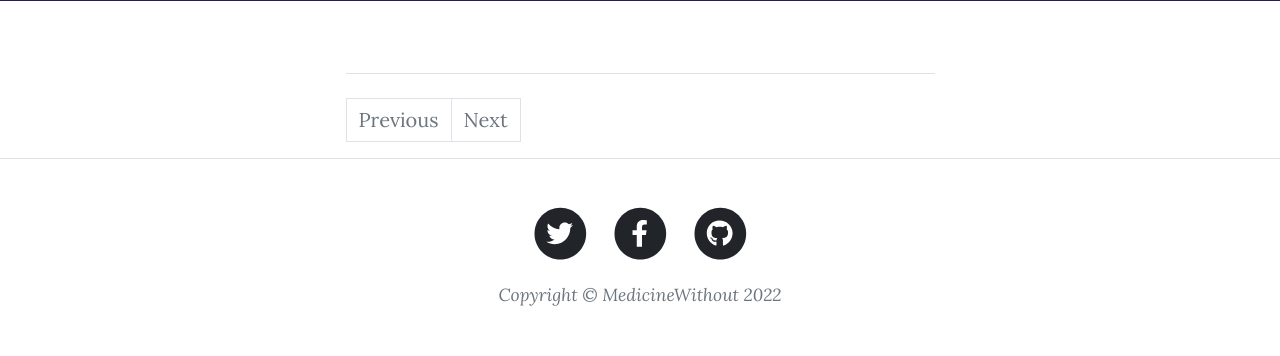
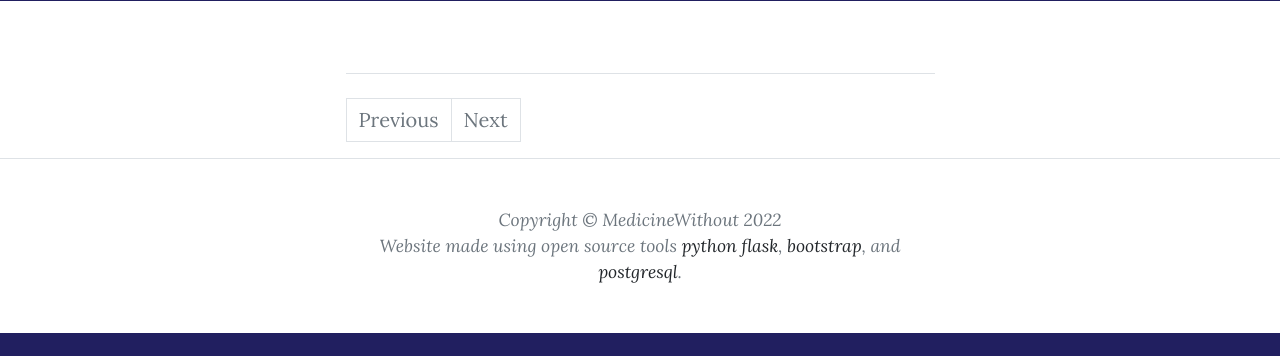
Before and after one commit to jeremybar32093/medicine_without, a Flask app: page / in a window 1280 px wide. Shown: the part 611-967 px from the top of the page. After the commit the page ends 944 px from the top, so only its background shows below. Run offline with Flask 2, Linux system fonts and the light colour scheme; data that the repository does not hold is empty; some libraries are stand-ins or nearby versions.

Commit message:
updated footer on all html pages

```diff
--- a/templates/about.html
+++ b/templates/about.html
@@ -84,7 +84,7 @@
             <div class="container px-4 px-lg-5">
                 <div class="row gx-4 gx-lg-5 justify-content-center">
                     <div class="col-md-10 col-lg-8 col-xl-7">
-                        <ul class="list-inline text-center">
+                        <!-- <ul class="list-inline text-center">
                             <li class="list-inline-item">
                                 <a href="#!">
                                     <span class="fa-stack fa-lg">
@@ -109,8 +109,9 @@
                                     </span>
                                 </a>
                             </li>
-                        </ul>
+                        </ul> -->
                         <div class="small text-center text-muted fst-italic">Copyright &copy; MedicineWithout 2022</div>
+                        <div class="small text-center text-muted fst-italic">Website made using open source tools <a href="https://flask.palletsprojects.com/en/2.0.x/">python flask</a>, <a href="https://getbootstrap.com/">bootstrap</a>, and <a href="https://www.postgresql.org/">postgresql</a>.</div>
                     </div>
                 </div>
             </div>
--- a/templates/community_education.html
+++ b/templates/community_education.html
@@ -124,7 +124,7 @@
             <div class="container px-4 px-lg-5">
                 <div class="row gx-4 gx-lg-5 justify-content-center">
                     <div class="col-md-10 col-lg-8 col-xl-7">
-                        <ul class="list-inline text-center">
+                        <!-- <ul class="list-inline text-center">
                             <li class="list-inline-item">
                                 <a href="#!">
                                     <span class="fa-stack fa-lg">
@@ -149,8 +149,9 @@
                                     </span>
                                 </a>
                             </li>
-                        </ul>
+                        </ul> -->
                         <div class="small text-center text-muted fst-italic">Copyright &copy; MedicineWithout 2022</div>
+                        <div class="small text-center text-muted fst-italic">Website made using open source tools <a href="https://flask.palletsprojects.com/en/2.0.x/">python flask</a>, <a href="https://getbootstrap.com/">bootstrap</a>, and <a href="https://www.postgresql.org/">postgresql</a>.</div>
                     </div>
                 </div>
             </div>
--- a/templates/contact.html
+++ b/templates/contact.html
@@ -139,7 +139,7 @@
             <div class="container px-4 px-lg-5">
                 <div class="row gx-4 gx-lg-5 justify-content-center">
                     <div class="col-md-10 col-lg-8 col-xl-7">
-                        <ul class="list-inline text-center">
+                        <!-- <ul class="list-inline text-center">
                             <li class="list-inline-item">
                                 <a href="#!">
                                     <span class="fa-stack fa-lg">
@@ -164,8 +164,9 @@
                                     </span>
                                 </a>
                             </li>
-                        </ul>
+                        </ul> -->
                         <div class="small text-center text-muted fst-italic">Copyright &copy; MedicineWithout 2022</div>
+                        <div class="small text-center text-muted fst-italic">Website made using open source tools <a href="https://flask.palletsprojects.com/en/2.0.x/">python flask</a>, <a href="https://getbootstrap.com/">bootstrap</a>, and <a href="https://www.postgresql.org/">postgresql</a>.</div>
                     </div>
                 </div>
             </div>
--- a/templates/contributors.html
+++ b/templates/contributors.html
@@ -121,7 +121,7 @@
             <div class="container px-4 px-lg-5">
                 <div class="row gx-4 gx-lg-5 justify-content-center">
                     <div class="col-md-10 col-lg-8 col-xl-7">
-                        <ul class="list-inline text-center">
+                        <!-- <ul class="list-inline text-center">
                             <li class="list-inline-item">
                                 <a href="#!">
                                     <span class="fa-stack fa-lg">
@@ -146,8 +146,9 @@
                                     </span>
                                 </a>
                             </li>
-                        </ul>
+                        </ul> -->
                         <div class="small text-center text-muted fst-italic">Copyright &copy; MedicineWithout 2022</div>
+                        <div class="small text-center text-muted fst-italic">Website made using open source tools <a href="https://flask.palletsprojects.com/en/2.0.x/">python flask</a>, <a href="https://getbootstrap.com/">bootstrap</a>, and <a href="https://www.postgresql.org/">postgresql</a>.</div>
                     </div>
                 </div>
             </div>
--- a/templates/disclaimer.html
+++ b/templates/disclaimer.html
@@ -89,7 +89,7 @@
             <div class="container px-4 px-lg-5">
                 <div class="row gx-4 gx-lg-5 justify-content-center">
                     <div class="col-md-10 col-lg-8 col-xl-7">
-                        <ul class="list-inline text-center">
+                        <!-- <ul class="list-inline text-center">
                             <li class="list-inline-item">
                                 <a href="#!">
                                     <span class="fa-stack fa-lg">
@@ -114,8 +114,9 @@
                                     </span>
                                 </a>
                             </li>
-                        </ul>
+                        </ul> -->
                         <div class="small text-center text-muted fst-italic">Copyright &copy; MedicineWithout 2022</div>
+                        <div class="small text-center text-muted fst-italic">Website made using open source tools <a href="https://flask.palletsprojects.com/en/2.0.x/">python flask</a>, <a href="https://getbootstrap.com/">bootstrap</a>, and <a href="https://www.postgresql.org/">postgresql</a>.</div>
                     </div>
                 </div>
             </div>
--- a/templates/ems_disaster.html
+++ b/templates/ems_disaster.html
@@ -124,7 +124,7 @@
             <div class="container px-4 px-lg-5">
                 <div class="row gx-4 gx-lg-5 justify-content-center">
                     <div class="col-md-10 col-lg-8 col-xl-7">
-                        <ul class="list-inline text-center">
+                        <!-- <ul class="list-inline text-center">
                             <li class="list-inline-item">
                                 <a href="#!">
                                     <span class="fa-stack fa-lg">
@@ -149,8 +149,9 @@
                                     </span>
                                 </a>
                             </li>
-                        </ul>
+                        </ul> -->
                         <div class="small text-center text-muted fst-italic">Copyright &copy; MedicineWithout 2022</div>
+                        <div class="small text-center text-muted fst-italic">Website made using open source tools <a href="https://flask.palletsprojects.com/en/2.0.x/">python flask</a>, <a href="https://getbootstrap.com/">bootstrap</a>, and <a href="https://www.postgresql.org/">postgresql</a>.</div>
                     </div>
                 </div>
             </div>
--- a/templates/index.html
+++ b/templates/index.html
@@ -125,7 +125,7 @@
             <div class="container px-4 px-lg-5">
                 <div class="row gx-4 gx-lg-5 justify-content-center">
                     <div class="col-md-10 col-lg-8 col-xl-7">
-                        <ul class="list-inline text-center">
+                        <!-- <ul class="list-inline text-center">
                             <li class="list-inline-item">
                                 <a href="#!">
                                     <span class="fa-stack fa-lg">
@@ -150,8 +150,9 @@
                                     </span>
                                 </a>
                             </li>
-                        </ul>
+                        </ul> -->
                         <div class="small text-center text-muted fst-italic">Copyright &copy; MedicineWithout 2022</div>
+                        <div class="small text-center text-muted fst-italic">Website made using open source tools <a href="https://flask.palletsprojects.com/en/2.0.x/">python flask</a>, <a href="https://getbootstrap.com/">bootstrap</a>, and <a href="https://www.postgresql.org/">postgresql</a>.</div>
                     </div>
                 </div>
             </div>
--- a/templates/post.html
+++ b/templates/post.html
@@ -89,7 +89,7 @@
             <div class="container px-4 px-lg-5">
                 <div class="row gx-4 gx-lg-5 justify-content-center">
                     <div class="col-md-10 col-lg-8 col-xl-7">
-                        <ul class="list-inline text-center">
+                        <!-- <ul class="list-inline text-center">
                             <li class="list-inline-item">
                                 <a href="#!">
                                     <span class="fa-stack fa-lg">
@@ -114,8 +114,9 @@
                                     </span>
                                 </a>
                             </li>
-                        </ul>
+                        </ul> -->
                         <div class="small text-center text-muted fst-italic">Copyright &copy; MedicineWithout 2022</div>
+                        <div class="small text-center text-muted fst-italic">Website made using open source tools <a href="https://flask.palletsprojects.com/en/2.0.x/">python flask</a>, <a href="https://getbootstrap.com/">bootstrap</a>, and <a href="https://www.postgresql.org/">postgresql</a>.</div>
                     </div>
                 </div>
             </div>
--- a/templates/wilderness_medicine.html
+++ b/templates/wilderness_medicine.html
@@ -124,7 +124,7 @@
             <div class="container px-4 px-lg-5">
                 <div class="row gx-4 gx-lg-5 justify-content-center">
                     <div class="col-md-10 col-lg-8 col-xl-7">
-                        <ul class="list-inline text-center">
+                        <!-- <ul class="list-inline text-center">
                             <li class="list-inline-item">
                                 <a href="#!">
                                     <span class="fa-stack fa-lg">
@@ -149,8 +149,9 @@
                                     </span>
                                 </a>
                             </li>
-                        </ul>
+                        </ul> -->
                         <div class="small text-center text-muted fst-italic">Copyright &copy; MedicineWithout 2022</div>
+                        <div class="small text-center text-muted fst-italic">Website made using open source tools <a href="https://flask.palletsprojects.com/en/2.0.x/">python flask</a>, <a href="https://getbootstrap.com/">bootstrap</a>, and <a href="https://www.postgresql.org/">postgresql</a>.</div>
                     </div>
                 </div>
             </div>
```
